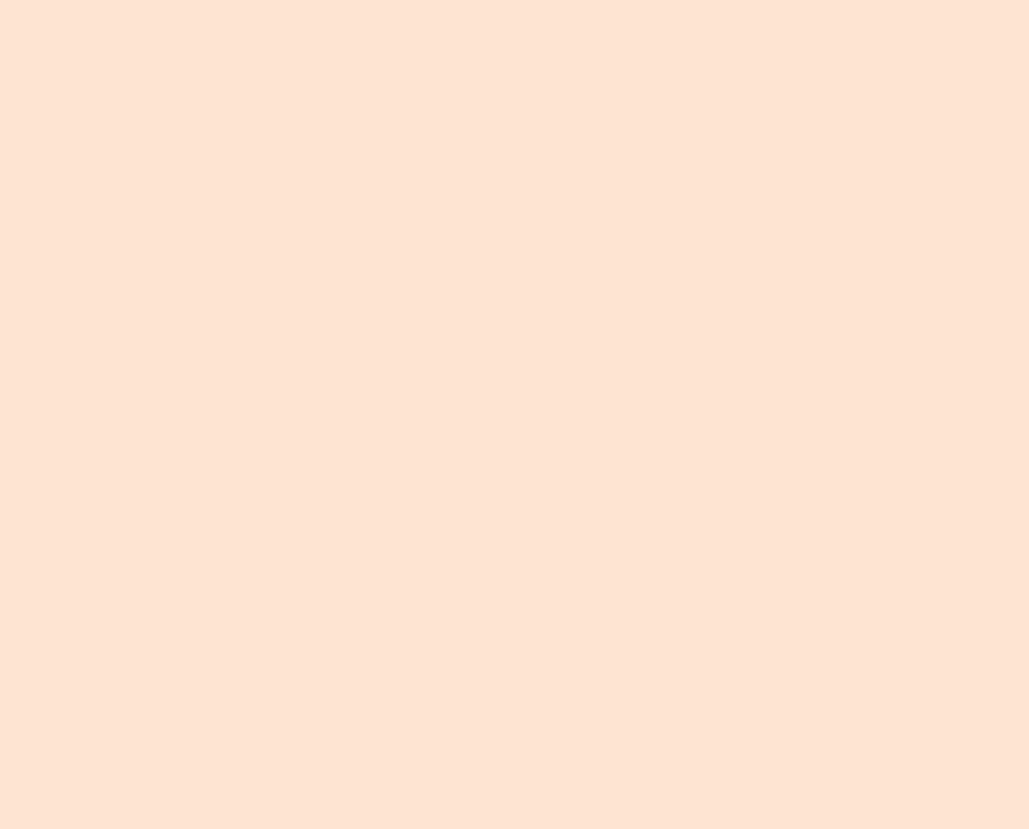
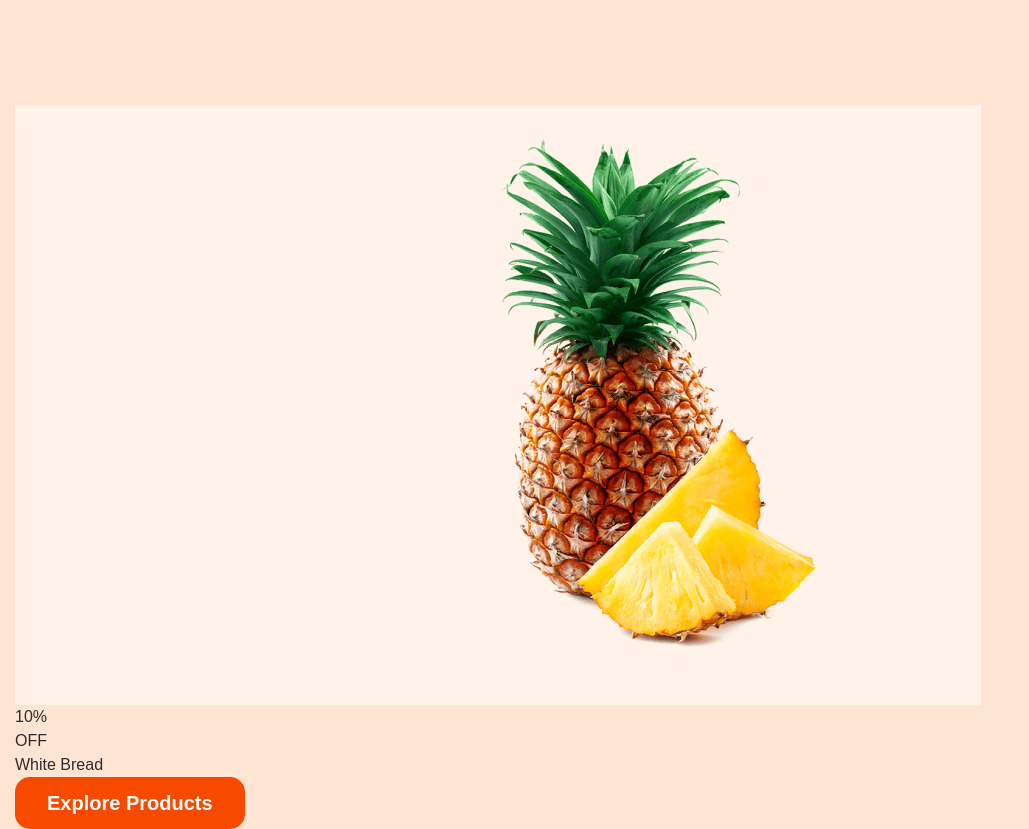
Before and after one commit to hossein1075/e-Bazar, a React (Vite) app: page / in a window 1280 px wide. Shown: the part 1015-1844 px from the top of the page, without its empty margins (0-1029 px from the left). Before the commit the page ends 1120 px from the top, so only its background shows below. Built offline with nearby package versions, Linux system fonts and the light colour scheme.

Commit message:
add html section category

```diff
--- a/src/components/main/Main.jsx
+++ b/src/components/main/Main.jsx
@@ -1,10 +1,12 @@
 import React from 'react'
 import Banner from './sections/section1/Banner'
+import Category from './sections/section2/Category'
 function Main() {
   return (
     <>
     <main className='pt-20 lg:mt-25'>
       <Banner/>
+      <Category/>
     </main>
     </>
   )
--- /dev/null
+++ b/src/components/main/componentsMain/CategoryBox/CategoryBox.jsx
@@ -0,0 +1,19 @@
+import React from 'react'
+import BtnOrigin from '../BtnOrigin/BtnOrigin'
+function CategoryBox() {
+  return (
+    <>
+    <div>
+        <img src="/images/c-2.png" alt="category" />
+        <div>
+            <h2>10%</h2>
+            <span>OFF</span>
+            <h4>White Bread</h4>
+           <BtnOrigin/>
+        </div>
+    </div>
+    </>
+  )
+}
+
+export default CategoryBox
--- /dev/null
+++ b/src/components/main/sections/section2/Category.jsx
@@ -0,0 +1,15 @@
+import React from 'react'
+import CategoryBox from '../../componentsMain/CategoryBox/CategoryBox'
+function Category() {
+    return (
+        <>
+            <section>
+                <div className="container">
+                    <CategoryBox />
+                </div>
+            </section>
+        </>
+    )
+}
+
+export default Category
```
Also changed, not shown: public/images/c-1.png (added), public/images/c-2.png (added).
